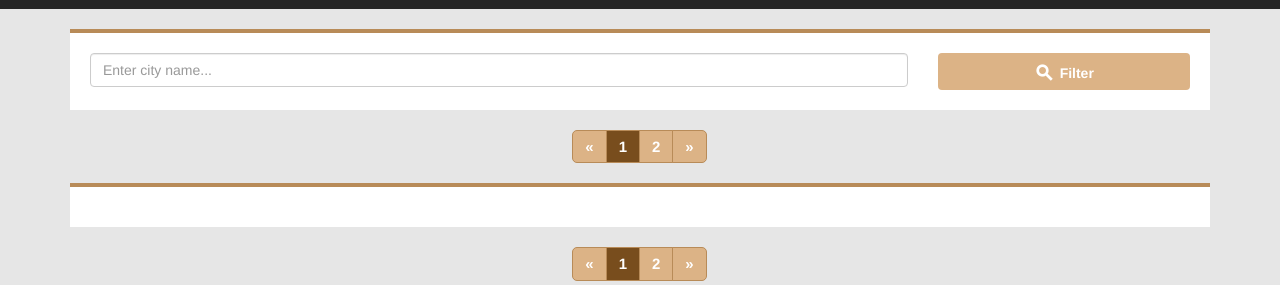
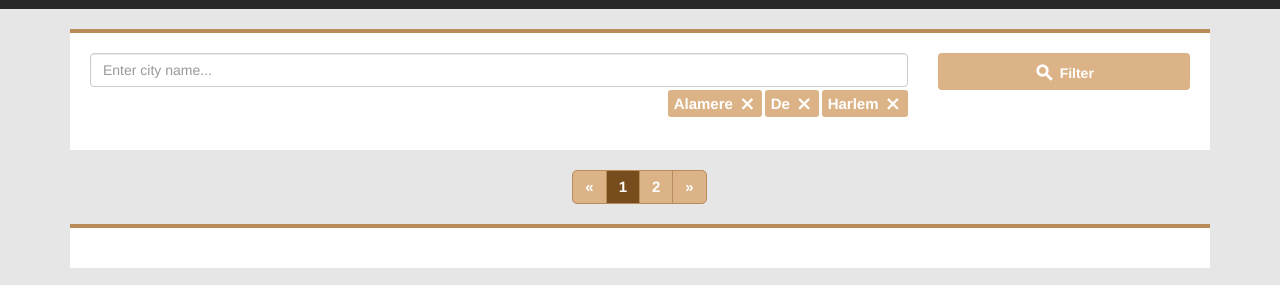
Before and after one commit to ShlemkoAlexey/expert-system, a plain HTML site: page index.html in a window 1280 px wide. Shown: the part 44-329 px from the top of the page. Drawn offline with nearby package versions, Linux system fonts and the light colour scheme; no server answers.

Commit message:
multiple cities filter prewiev

```diff
--- a/css/styles.css
+++ b/css/styles.css
@@ -89,9 +89,31 @@ body{
 }
 
 
+.filtered-cities-list{
+    text-align: right;
+}
+.filtered-cities-list li{
+  list-style: none;
+  padding: 3px 6px;
+  margin: 3px 0;
+  display: inline-block;
+  background: #DCB386;
+  border-radius: 3px;
+  color: white;
+  font-size: 150%;
+  font-weight: bold;
+}
 
-
-
+.filtered-cities-list li i{
+  font-weight: bold;
+  margin-left: 5px;
+  position: relative;
+  font-size: 120%;
+  top:2px;
+}
+.filtered-cities-list li i:hover{
+  color: gray;
+}
 
 
 
@@ -274,8 +296,8 @@ body{
   position: relative;
   top: 3px;
 }
-.mdi-check,
-.mdi-close{
+.result-options p .mdi-check,
+.result-options p .mdi-close{
   font-size: 175% !important;
   position: relative;
   top: 3px;
--- a/index.html
+++ b/index.html
@@ -21,7 +21,6 @@
     <a href="index.html">project estate</a>
   </div>
   <div class="container">
-
     <div class="filters-block">
       <div class="row">
         <div class="col-xs-9">
@@ -29,19 +28,21 @@
           <ul class="city-options-list">
 
           </ul>
+          <ul class="filtered-cities-list">
+            <li>Alamere<i class="mdi mdi-close"></i></li>
+            <li>De<i class="mdi mdi-close"></i></li>
+            <li>Harlem<i class="mdi mdi-close"></i></li>
+          </ul>
         </div>
         <div class="col-xs-3">
           <button class="btn btn-block filter-button"><i class="mdi mdi-magnify"></i>Filter</button>
         </div>
       </div>
-
-
     </div>
     <div class="paginator">
       <ul></ul>
     </div>
     <div class="results-block">
-
       <!-- <div class="result">
       <div class="row">
       <div class="col-xs-2">
```
